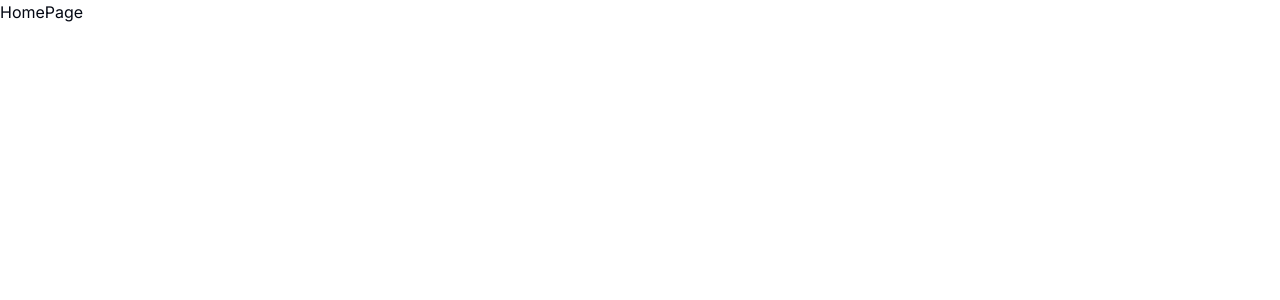
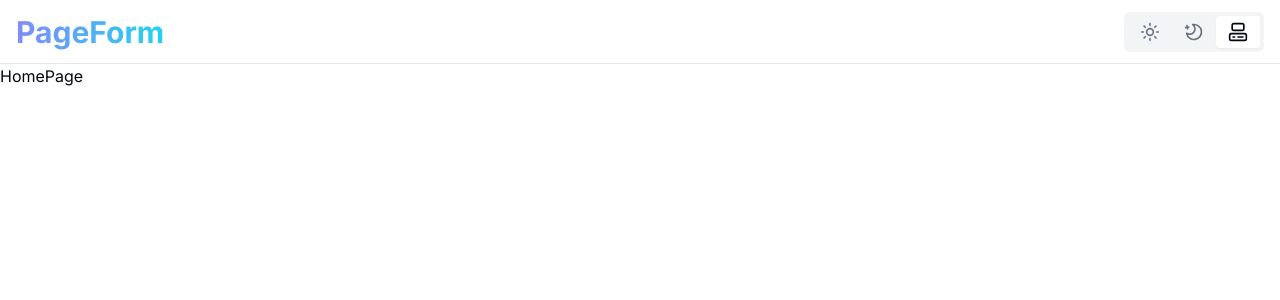
Before and after one commit to luiz-gustavo0/page-form-builder, a Next.js app: page / in a window 1280 px wide. Shown: the top 300 px of the page. Built offline with nearby package versions, Linux system fonts and the light colour scheme.

Commit message:
add header in dashboard layout

```diff
--- a/src/app/(dashboard)/layout.tsx
+++ b/src/app/(dashboard)/layout.tsx
@@ -1,8 +1,18 @@
+import { Logo } from '@/components/logo';
+import { ThemeSwitcher } from '@/components/theme-switcher';
+import { UserButton } from '@clerk/nextjs';
 import { ReactNode } from 'react';
 
 const DashboardLayout = ({ children }: { children: ReactNode }) => {
   return (
     <div className='flex flex-col min-h-screen min-w-full bg-background max-h-screen'>
+      <nav className='flex items-center justify-between border-b border-border h-16 px-4 py-2'>
+        <Logo />
+        <div className='flex items-center gap-4'>
+          <ThemeSwitcher />
+          <UserButton afterSignOutUrl='/' />
+        </div>
+      </nav>
       <main className='flex w-full flex-grow'>{children}</main>
     </div>
   );
--- /dev/null
+++ b/src/components/logo.tsx
@@ -0,0 +1,12 @@
+import Link from 'next/link';
+
+export const Logo = () => {
+  return (
+    <Link
+      href={'/'}
+      className='font-bold text-3xl bg-gradient-to-r from-indigo-400 to-cyan-400 text-transparent bg-clip-text'
+    >
+      PageForm
+    </Link>
+  );
+};
--- /dev/null
+++ b/src/components/theme-switcher.tsx
@@ -0,0 +1,33 @@
+'use client';
+
+import { useTheme } from 'next-themes';
+import { useEffect, useState } from 'react';
+import { Tabs, TabsList, TabsTrigger } from './ui/tabs';
+import { ComputerIcon, MoonStarIcon, SunIcon } from 'lucide-react';
+
+export const ThemeSwitcher = () => {
+  const { theme, setTheme } = useTheme();
+  const [mounted, setMounted] = useState(false);
+
+  useEffect(() => {
+    setMounted(true);
+  }, []);
+
+  if (!mounted) return null; // avoid rehydration errors
+
+  return (
+    <Tabs defaultValue={theme}>
+      <TabsList>
+        <TabsTrigger value='light' onClick={() => setTheme('light')}>
+          <SunIcon className='h-5 w-5' />
+        </TabsTrigger>
+        <TabsTrigger value='dark' onClick={() => setTheme('dark')}>
+          <MoonStarIcon className='h-5 w-5 rotate-[260deg] transition-all dark:rotate-0' />
+        </TabsTrigger>
+        <TabsTrigger value='system' onClick={() => setTheme('system')}>
+          <ComputerIcon className='h-5 w-5' />
+        </TabsTrigger>
+      </TabsList>
+    </Tabs>
+  );
+};
```
